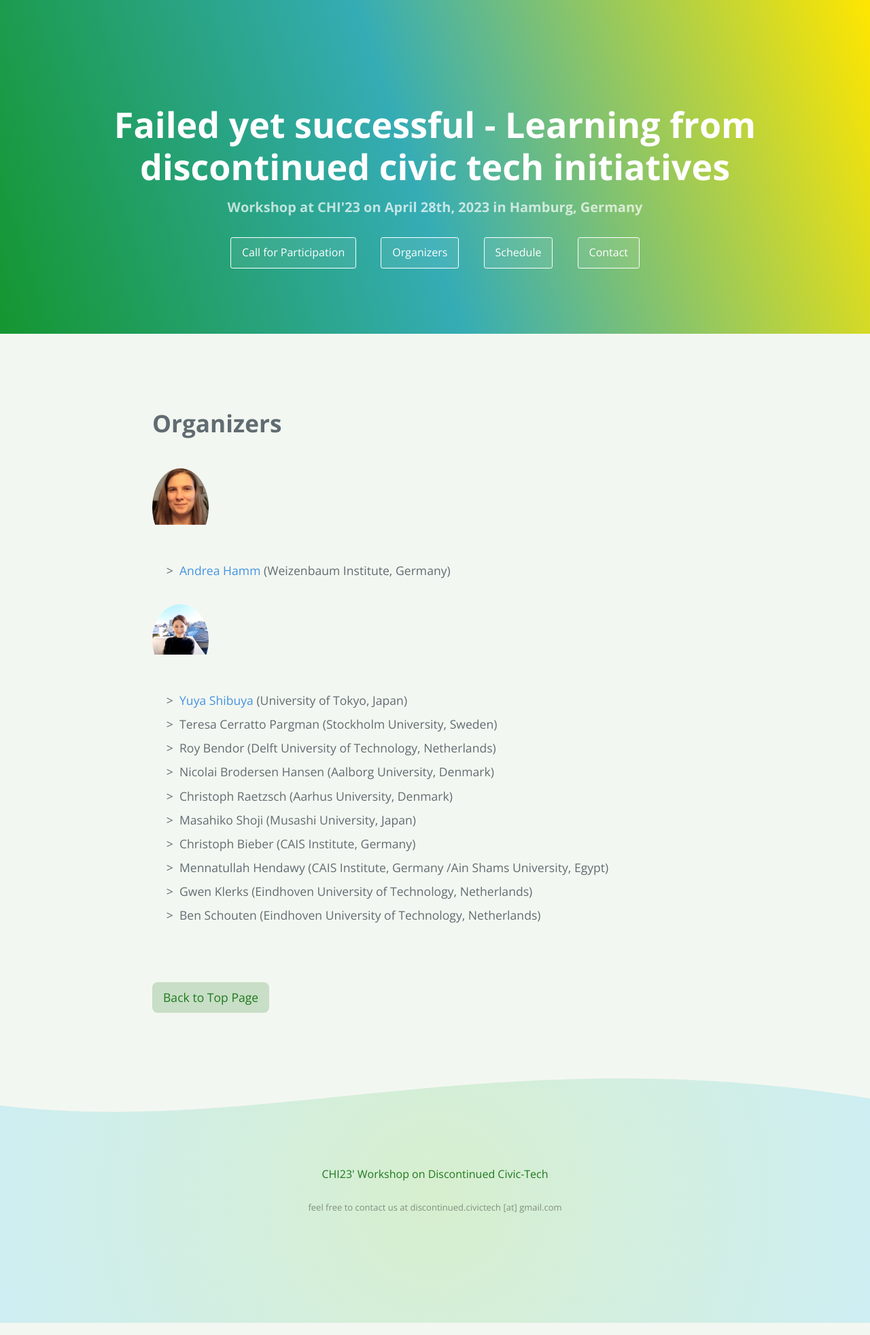
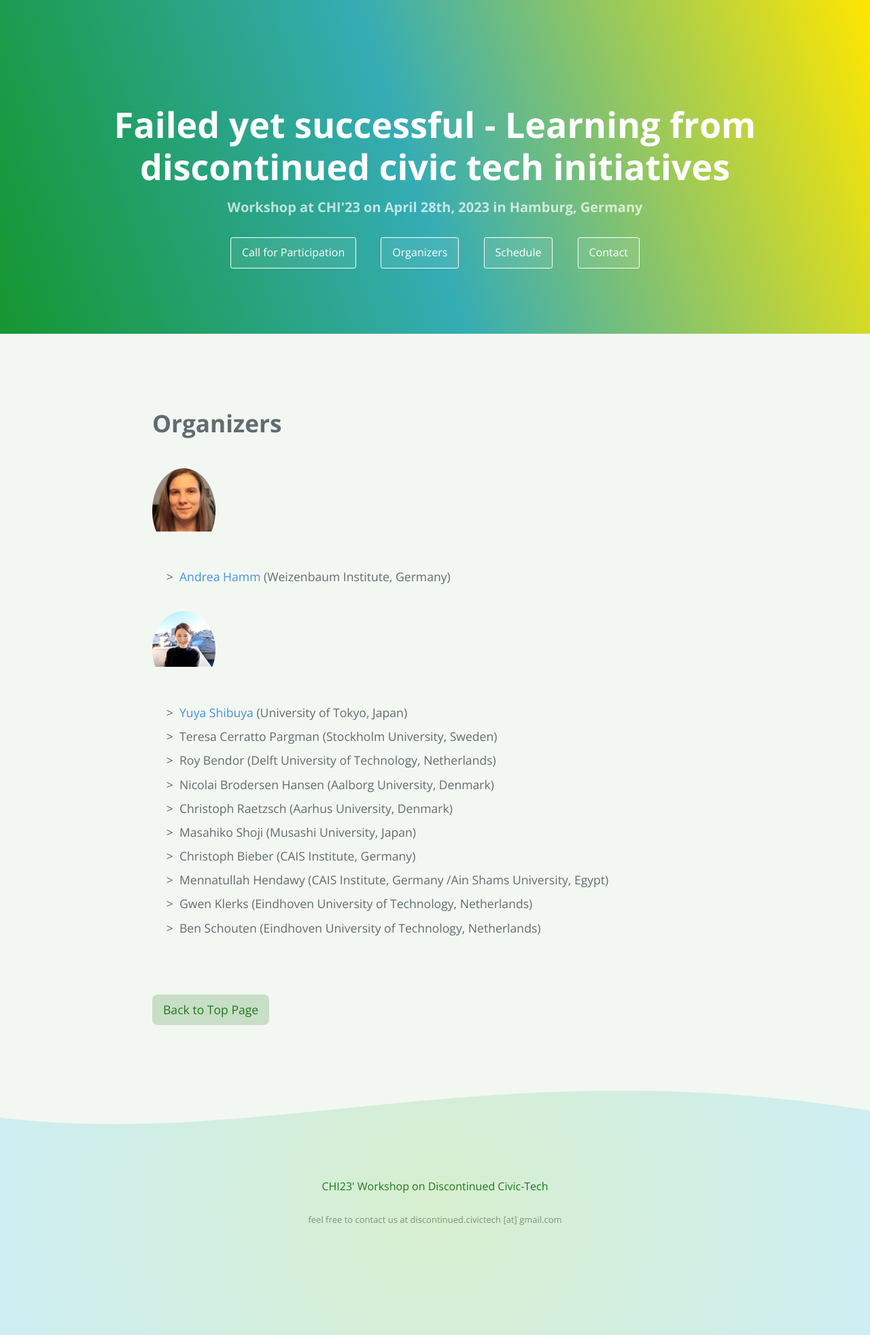
Before and after one commit to discontinued-civictech/discontinued-civictech.github.io, a Jekyll site: the page built from organizers.md, in a window 1280 px wide. Shown: the whole page at 68% size. Built offline with Jekyll 4.4.1, drawn with Linux system fonts in a browser that asks for light colours; our own code applies the rules of GitHub Pages for plain Markdown files.

Commit message:
Update profile photos

```diff
--- a/_sass/jekyll-theme-cayman.scss
+++ b/_sass/jekyll-theme-cayman.scss
@@ -269,7 +269,7 @@ a {
 
   .profile-photo {
     width:5.8rem;
-    max-width:10%;
+    max-width:20%;
     // height: 2.8rem;
     border-radius: 50%;
     overflow: hidden;
@@ -277,7 +277,7 @@ a {
 
   .profile-photo img {
     width: 100%;
-    // height: 100%;
+    height: 100%;
     display: block;
     image-rendering: crisp-edges;
   }
```
